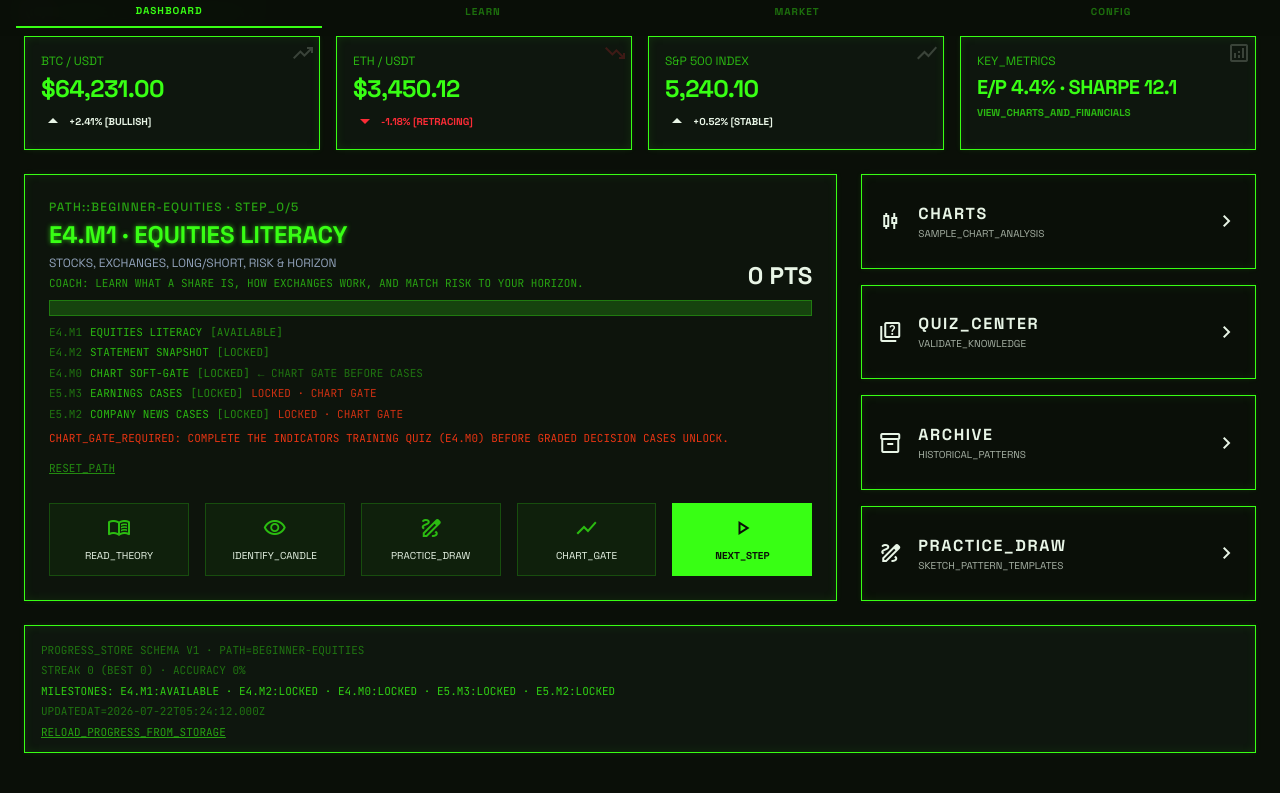
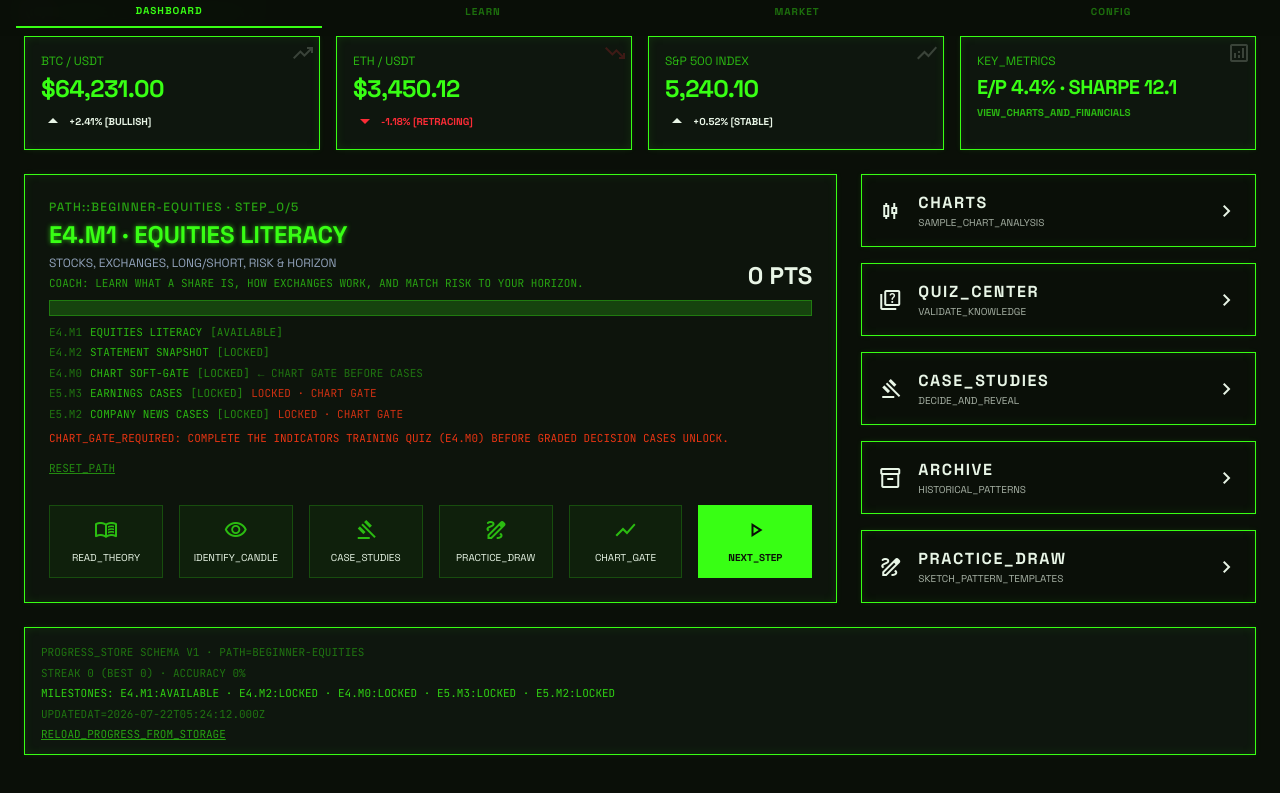
Before and after one commit to Siphon880gh/Stocks-Trainer, a React (Vite) app: page / in a window 1280 px wide. Shown: the part 764-1557 px from the top of the page. Built offline with nearby package versions, Linux system fonts and the light colour scheme.

Commit message:
Loop AI Systems: User flow QA

```diff
--- a/src/pages/Cases.tsx
+++ b/src/pages/Cases.tsx
@@ -1,4 +1,5 @@
-import { Link } from "react-router-dom";
+import { useEffect, useMemo, useRef } from "react";
+import { Link, useSearchParams } from "react-router-dom";
 import { canStartCasePack, isChartGateComplete } from "../lib/beginnerPath";
 import {
   CASE_LIBRARY_COUNT,
@@ -8,10 +9,31 @@
 } from "../lib/caseStudies";
 import { DECISION_MAKER_PATH_ID, getPathId } from "../lib/progressStore";
 
+const VALID_PACKS = new Set(CASE_PACKS.map((p) => p.id));
+
 export default function Cases() {
+  const [searchParams] = useSearchParams();
+  const packParam = searchParams.get("pack");
+  const focusPack =
+    packParam && VALID_PACKS.has(packParam as CasePackId)
+      ? (packParam as CasePackId)
+      : null;
+  const focusRef = useRef<HTMLElement | null>(null);
   const chartOk = isChartGateComplete();
   const pathId = getPathId();
   const beginnerOnly = pathId !== DECISION_MAKER_PATH_ID;
+
+  const orderedPacks = useMemo(() => {
+    if (!focusPack) return CASE_PACKS;
+    const focused = CASE_PACKS.filter((p) => p.id === focusPack);
+    const rest = CASE_PACKS.filter((p) => p.id !== focusPack);
+    return [...focused, ...rest];
+  }, [focusPack]);
+
+  useEffect(() => {
+    if (!focusPack || !focusRef.current) return;
+    focusRef.current.scrollIntoView({ behavior: "smooth", block: "start" });
+  }, [focusPack, orderedPacks]);
 
   return (
     <div className="bg-background-dark text-slate-100 min-h-screen flex flex-col font-display">
@@ -32,6 +54,11 @@
             {CASE_LIBRARY_COUNT} (E5.M5 target ≥20).
             {beginnerOnly ? " Beginner path: beginner difficulty only." : null}
           </p>
+          {focusPack ? (
+            <p className="text-[11px] font-mono text-primary/70 mt-2">
+              FOCUS_PACK · {focusPack}
+            </p>
+          ) : null}
         </div>
 
         {!chartOk ? (
@@ -44,17 +71,26 @@
           </div>
         ) : null}
 
-        {CASE_PACKS.map((meta) => {
+        {orderedPacks.map((meta) => {
           const packId = meta.id as CasePackId;
           const unlocked = canStartCasePack(packId);
           const pack = listCaseStudies(packId).filter((c) =>
             beginnerOnly ? c.difficulty === "beginner" : true
           );
           if (pack.length === 0) return null;
+          const isFocus = focusPack === packId;
           return (
-            <section key={packId} className="space-y-3">
+            <section
+              key={packId}
+              id={`pack-${packId}`}
+              ref={isFocus ? focusRef : undefined}
+              className={`space-y-3 ${
+                isFocus ? "rounded-xl border border-primary/50 p-4 bg-primary/5" : ""
+              }`}
+            >
               <h2 className="text-sm font-bold text-primary/80 uppercase tracking-widest">
                 {meta.name} ({pack.length})
+                {isFocus ? " · PATH_FOCUS" : ""}
               </h2>
               <p className="text-xs text-slate-500 font-mono">{meta.description}</p>
               {!unlocked ? (
--- a/src/pages/Dashboard.tsx
+++ b/src/pages/Dashboard.tsx
@@ -392,7 +392,7 @@
                 RESET_PATH
               </button>
             </div>
-            <div className="grid grid-cols-2 md:grid-cols-5 gap-4">
+            <div className="grid grid-cols-2 md:grid-cols-6 gap-4">
               <Link to="/archive" className="p-3 border border-primary/20 bg-primary/5 flex flex-col items-center text-center gap-2 hover:bg-primary/10 transition-colors cursor-pointer">
                 <span className="material-symbols-outlined text-primary/70">menu_book</span>
                 <span className="text-[10px]">READ_THEORY</span>
@@ -400,6 +400,13 @@
               <Link to="/market" className="p-3 border border-primary/20 bg-primary/5 flex flex-col items-center text-center gap-2 hover:bg-primary/10 transition-colors cursor-pointer">
                 <span className="material-symbols-outlined text-primary/70">visibility</span>
                 <span className="text-[10px]">IDENTIFY_CANDLE</span>
+              </Link>
+              <Link
+                to="/cases"
+                className="p-3 border border-primary/20 bg-primary/5 flex flex-col items-center text-center gap-2 hover:bg-primary/10 transition-colors cursor-pointer"
+              >
+                <span className="material-symbols-outlined text-primary/70">gavel</span>
+                <span className="text-[10px]">CASE_STUDIES</span>
               </Link>
               <Link
                 to="/practice-draw"
@@ -454,6 +461,16 @@
                 <div>
                   <p className="font-bold tracking-widest">QUIZ_CENTER</p>
                   <p className="text-[10px] opacity-70">VALIDATE_KNOWLEDGE</p>
+                </div>
+              </div>
+              <span className="material-symbols-outlined">chevron_right</span>
+            </Link>
+            <Link to="/cases" className="border-neon p-4 flex items-center justify-between group cursor-pointer hover:bg-primary hover:text-background-dark transition-all">
+              <div className="flex items-center gap-4">
+                <span className="material-symbols-outlined text-3xl">gavel</span>
+                <div>
+                  <p className="font-bold tracking-widest">CASE_STUDIES</p>
+                  <p className="text-[10px] opacity-70">DECIDE_AND_REVEAL</p>
                 </div>
               </div>
               <span className="material-symbols-outlined">chevron_right</span>
```
Also changed, not shown: 2 other files (tests, documents, lock files or other folders).
